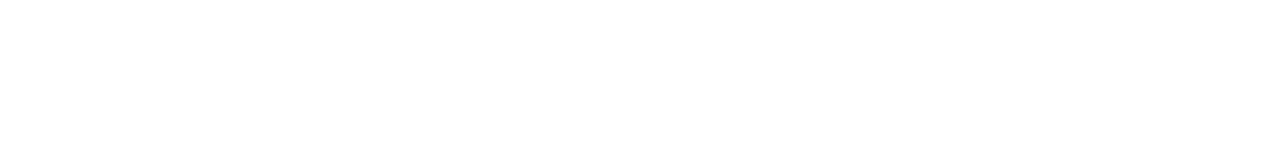
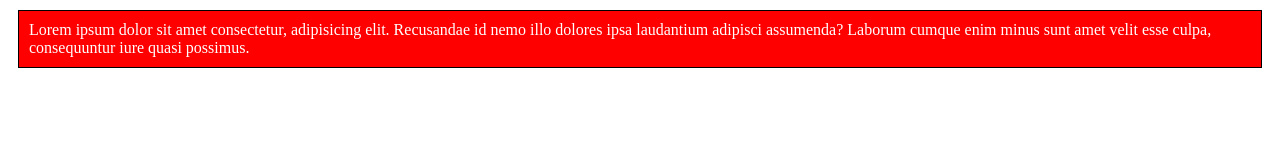
Before and after one commit to rifat-hasan121/git-learning, a plain HTML site: page index.html in a window 1280 px wide. Drawn offline with Linux system fonts and the light colour scheme.

Commit message:
I add css file

```diff
--- a/index.html
+++ b/index.html
@@ -1,11 +1,16 @@
 <!DOCTYPE html>
 <html lang="en">
-<head>
-    <meta charset="UTF-8">
-    <meta name="viewport" content="width=device-width, initial-scale=1.0">
+  <head>
+    <meta charset="UTF-8" />
+    <meta name="viewport" content="width=device-width, initial-scale=1.0" />
     <title>Document</title>
-</head>
-<body>
-
-</body>
+    <link rel="stylesheet" href="styls/rifat.css">
+  </head>
+  <body>
+    <div>
+      Lorem ipsum dolor sit amet consectetur, adipisicing elit. Recusandae id
+      nemo illo dolores ipsa laudantium adipisci assumenda? Laborum cumque enim
+      minus sunt amet velit esse culpa, consequuntur iure quasi possimus.
+    </div>
+  </body>
 </html>
--- /dev/null
+++ b/styls/rifat.css
@@ -0,0 +1,8 @@
+div{
+
+    background-color: red;
+    color: white;
+    padding: 10px;
+    margin: 10px;
+    border: 1px solid black;
+}
```
